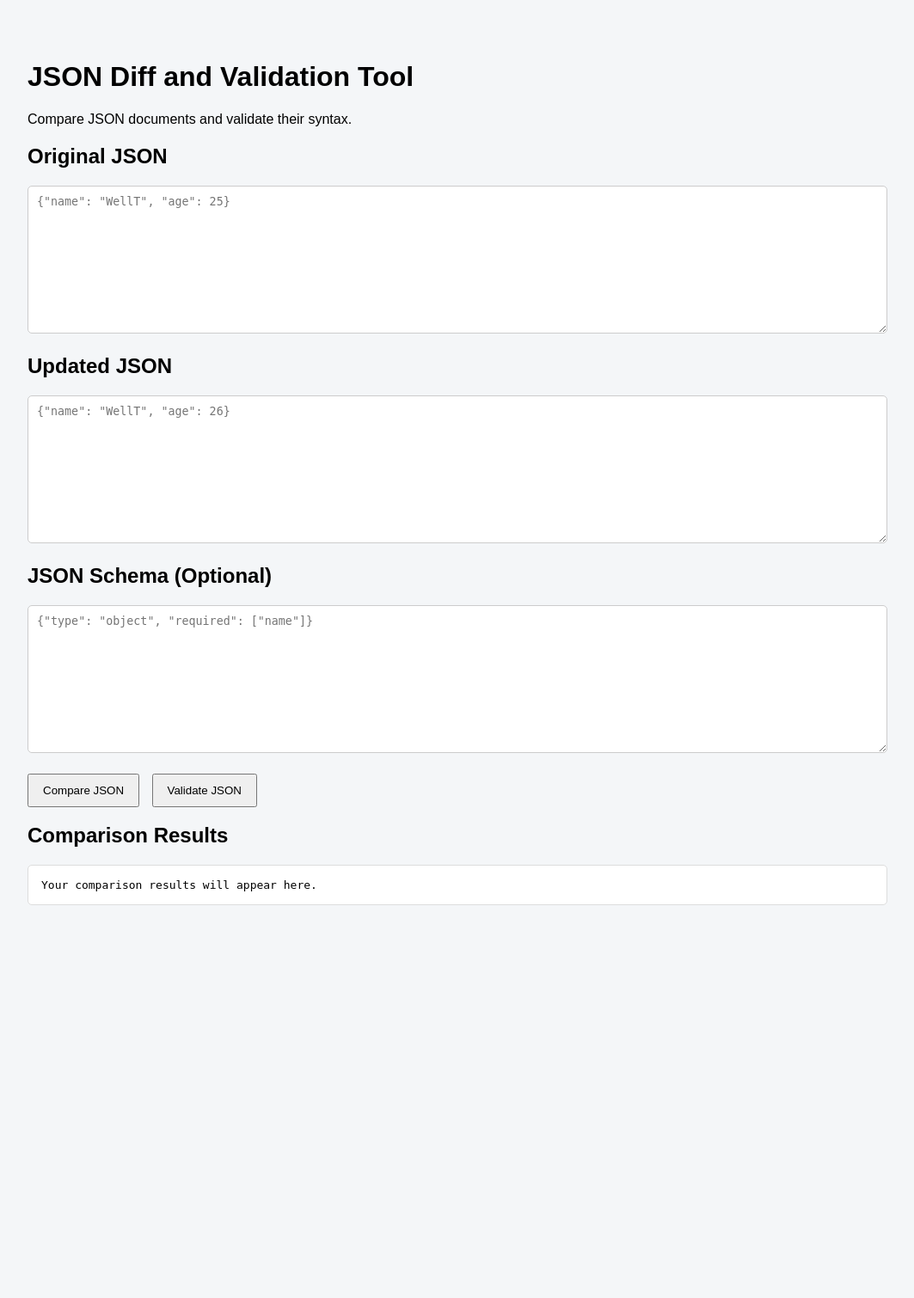
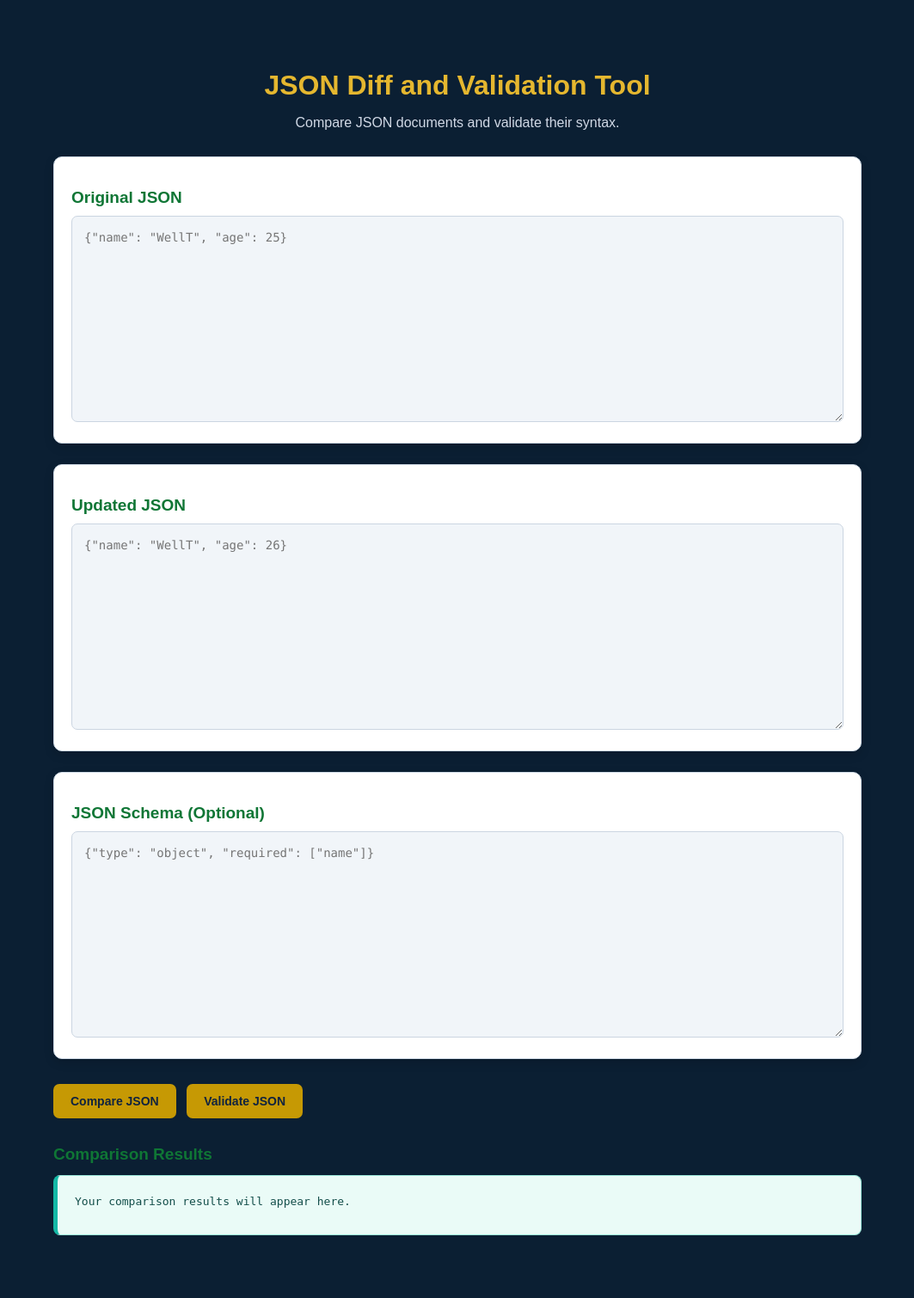
Before and after one commit to WellT-Trades/L2E-Assessment-Team-5, a Flask app: page / in a window 1280 px wide. Shown: the whole page at 86% size, without its empty margins (108-1171 px from the left). Before the commit the page ends 1053 px from the top, so only its background shows below. Run offline with Flask 3, Linux system fonts and the light colour scheme.

Commit message:
Improved landing page and front end

```diff
--- a/templates/index.html
+++ b/templates/index.html
@@ -1,41 +1,116 @@
 <!DOCTYPE html>
 
 <html lang="en">
-    <style>
+<style>
+    * {
+        box-sizing: border-box;
+    }
+
     body {
         font-family: Arial, sans-serif;
         max-width: 1000px;
         margin: 30px auto;
-        padding: 20px;
-        background-color: #f4f6f8;
+        padding: 30px;
+        background-color: #0B1F33;
+        color: #223451;
+    }
+
+    h1 {
+        color: #E5B72F;
+        text-align: center;
+        margin-bottom: 10px;
+    }
+
+    h2 {
+        color: #0F7635;
+        font-size: 19px;
+        margin-bottom: 10px;
+    }
+
+    p {
+        color: #D1D9E6;
+        text-align: center;
+        margin-bottom: 30px;
     }
 
     section {
-        margin-bottom: 20px;
+        margin-bottom: 24px;
+        padding: 20px;
+        background-color: #FFFFFF;
+        border: 1px solid #D1DCE8;
+        border-radius: 10px;
+        box-shadow: 0 4px 12px rgba(0, 0, 0, 0.15);
     }
 
     textarea {
         width: 100%;
-        box-sizing: border-box;
-        padding: 10px;
-        font-family: monospace;
-        border: 1px solid #ccc;
-        border-radius: 5px;
+        min-height: 150px;
+        padding: 14px;
+        font-family: Consolas, monospace;
+        font-size: 14px;
+        line-height: 1.5;
+        color: #1E293B;
+        background-color: #F1F5F9;
+        border: 1px solid #CBD5E1;
+        border-radius: 7px;
+        resize: vertical;
+    }
+
+    textarea:focus {
+        outline: 2px solid #14B8A6;
+        border-color: #14B8A6;
     }
 
     button {
-        padding: 10px 16px;
-        margin-right: 10px;
+        padding: 12px 20px;
+        margin: 5px 8px 15px 0;
+        border: none;
+        border-radius: 7px;
+        background-color: #C69904;
+        color: #10233F;
+        font-size: 14px;
+        font-weight: bold;
         cursor: pointer;
+        transition: background-color 0.2s, transform 0.2s;
+    }
+
+    button:hover {
+        background-color: #E5B72F;
+        transform: translateY(-1px);
+    }
+
+    button:focus-visible {
+        outline: 3px solid #14B8A6;
+        outline-offset: 3px;
     }
 
     pre {
-        background-color: white;
-        padding: 15px;
-        border: 1px solid #ddd;
-        border-radius: 5px;
+        min-height: 70px;
+        padding: 20px;
+        background-color: #EAFBF7;
+        color: #134E4A;
+        border: 1px solid #99E6D8;
+        border-left: 5px solid #14B8A6;
+        border-radius: 8px;
         white-space: pre-wrap;
         overflow-wrap: anywhere;
+        line-height: 1.6;
+    }
+
+    @media (max-width: 600px) {
+        body {
+            margin: 10px auto;
+            padding: 15px;
+        }
+
+        section {
+            padding: 14px;
+        }
+
+        button {
+            width: 100%;
+            margin-right: 0;
+        }
     }
 </style>
 
```
